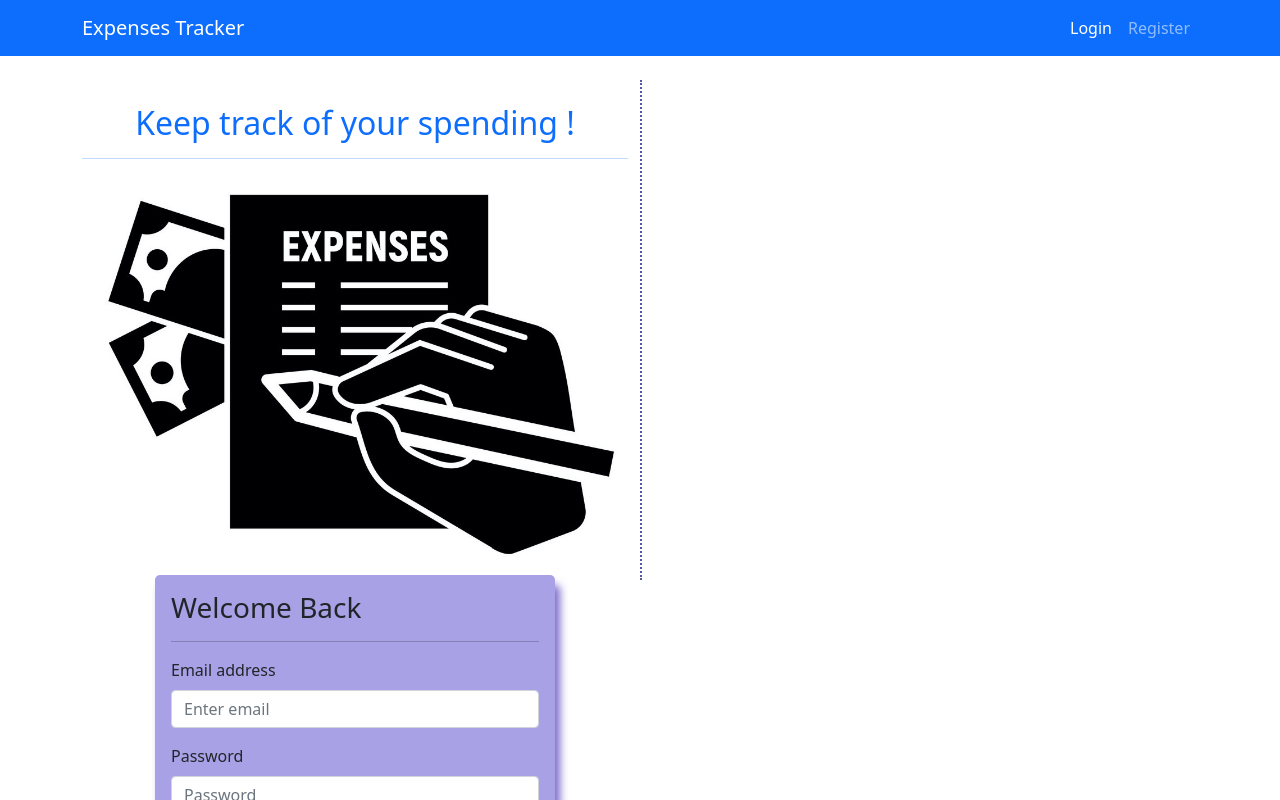
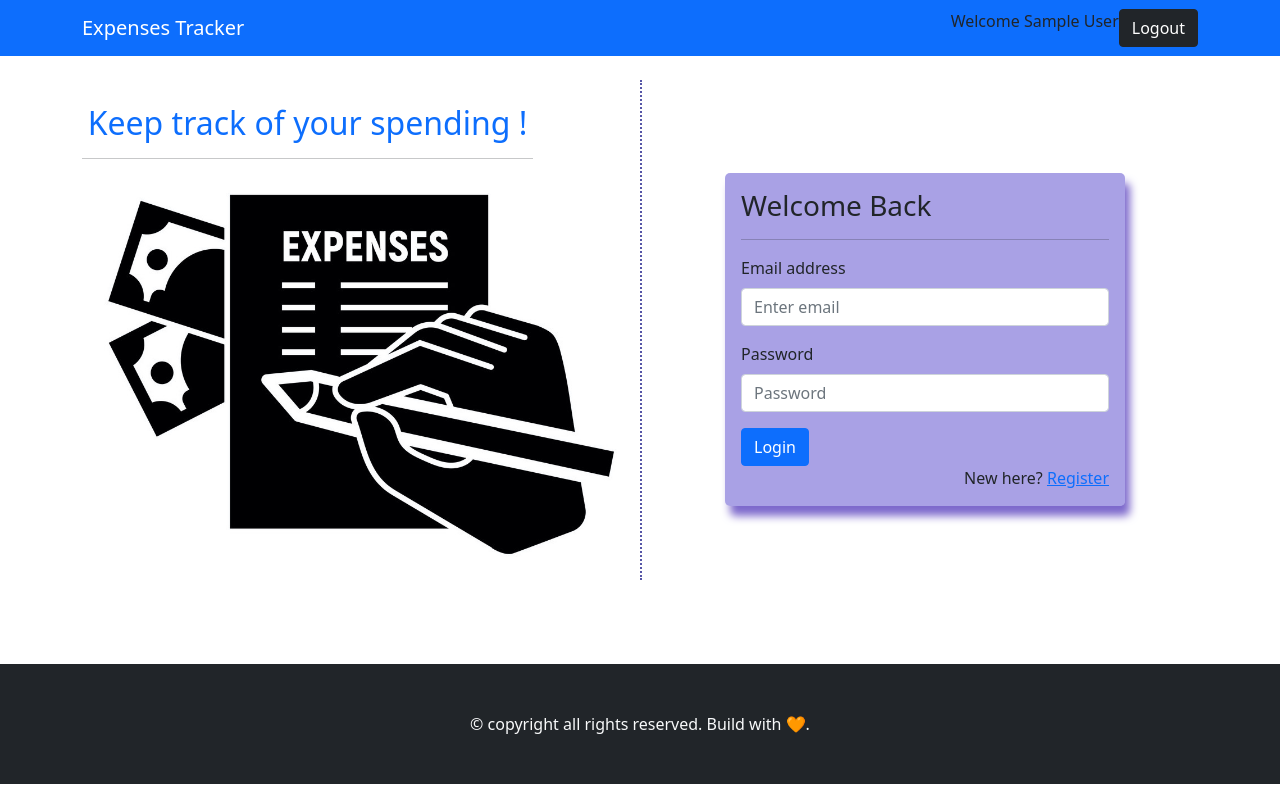
Before and after one commit to krishnashrestha47/expenses-tracker-fullstack, a React (Create React App) app in the folder expenses-tracker-frontend/: page / in a window 1280 px wide. Shown: the top 800 px of the page. Built offline with nearby package versions, Linux system fonts and the light colour scheme; sample sign-in values are in the browser's storage.

Commit message:
log out button when login success

```diff
--- a/expenses-tracker-frontend/src/components/layout/TopNav.js
+++ b/expenses-tracker-frontend/src/components/layout/TopNav.js
@@ -1,9 +1,18 @@
-import React from "react";
-import { Container, Nav, Navbar, NavLink } from "react-bootstrap";
+import React, { useEffect } from "react";
+import { Button, Container, Nav, Navbar, NavLink } from "react-bootstrap";
 import { Link } from "react-router-dom";
 import { LinkContainer } from "react-router-bootstrap";
+import { useState } from "react";
 
 export const TopNav = () => {
+  const [user, setUser] = useState();
+
+  useEffect(() => {
+    const userInfo = JSON.parse(sessionStorage.getItem("user"));
+
+    setUser(userInfo);
+  }, []);
+
   return (
     <Navbar variant="dark" bg="primary" expand="md">
       <Container>
@@ -11,12 +20,21 @@ export const TopNav = () => {
         <Navbar.Toggle aria-controls="basic-navbar-nav" />
         <Navbar.Collapse id="basic-navbar-nav">
           <Nav className="ms-auto">
+            {user?._id ? (
+              <>
+                Welcome {user.name} {"   "}
+                <Button variant="dark">Logout</Button>
+              </>
+            ) : (
+              <>
                 <LinkContainer to="/">
                   <Nav.Link>Login</Nav.Link>
                 </LinkContainer>
                 <LinkContainer to="/register">
                   <NavLink>Register</NavLink>
                 </LinkContainer>
+              </>
+            )}
           </Nav>
         </Navbar.Collapse>
       </Container>
--- a/expenses-tracker-frontend/src/components/login/Login.js
+++ b/expenses-tracker-frontend/src/components/login/Login.js
@@ -22,7 +22,6 @@ export const Login = () => {
     setLoading(true);
     const { data } = await postLogin({ email, password });
     setLoading(false);
-    console.log(data);
 
     if (data.status === "success") {
       const { name, email, _id } = data.user;
@@ -38,17 +37,17 @@ export const Login = () => {
 
   return (
     <Row className="login-comp mt-5">
-      <Col className="col-12 col-md-6">
+      <Col className="col-md-5">
         <h2 className="fs-2 text-primary text-center">
           Keep track of your spending !
-          <hr />
         </h2>
+        <hr />
         <img src={img} alt="Image" />
       </Col>
-      <Col className="col-0 col-md-1">
+      <Col className="col-md-1">
         <div className="vertical-line"></div>
       </Col>
-      <Col className="col-12 col-md-6 d-flex justify-content-center">
+      <Col className="col-md-6 d-flex justify-content-center">
         <Form>
           <h3>Welcome Back</h3>
           <hr />
--- a/expenses-tracker-frontend/src/components/register/Register.js
+++ b/expenses-tracker-frontend/src/components/register/Register.js
@@ -39,6 +39,7 @@ export const Register = () => {
         <h2 className="fs-2 text-primary text-center">
           Keep track of your spending !
         </h2>
+        <hr />
         <img src={img} alt="expenses tracker" />
       </Col>
       <Col className="col-1">
--- a/expenses-tracker-frontend/src/pages/Dashboard.js
+++ b/expenses-tracker-frontend/src/pages/Dashboard.js
@@ -8,7 +8,7 @@ export const Dashboard = () => {
   useEffect(() => {
     const user = JSON.parse(sessionStorage.getItem("user"));
     if (!user?._id) navigate("/");
-  }, []);
+  }, [navigate]);
 
   return (
     <div>
```
Lines whose indentation alone changed are shown as unchanged.
